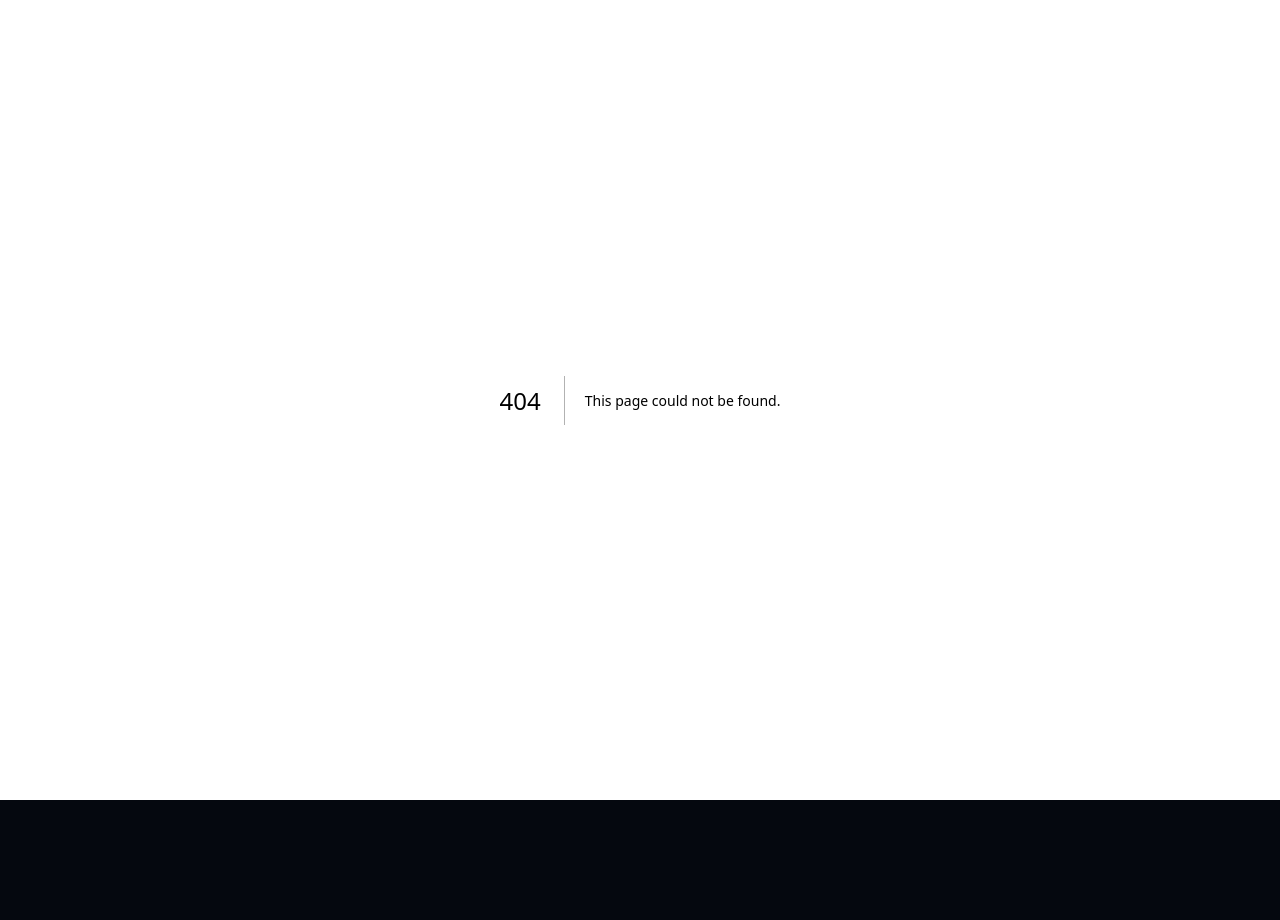
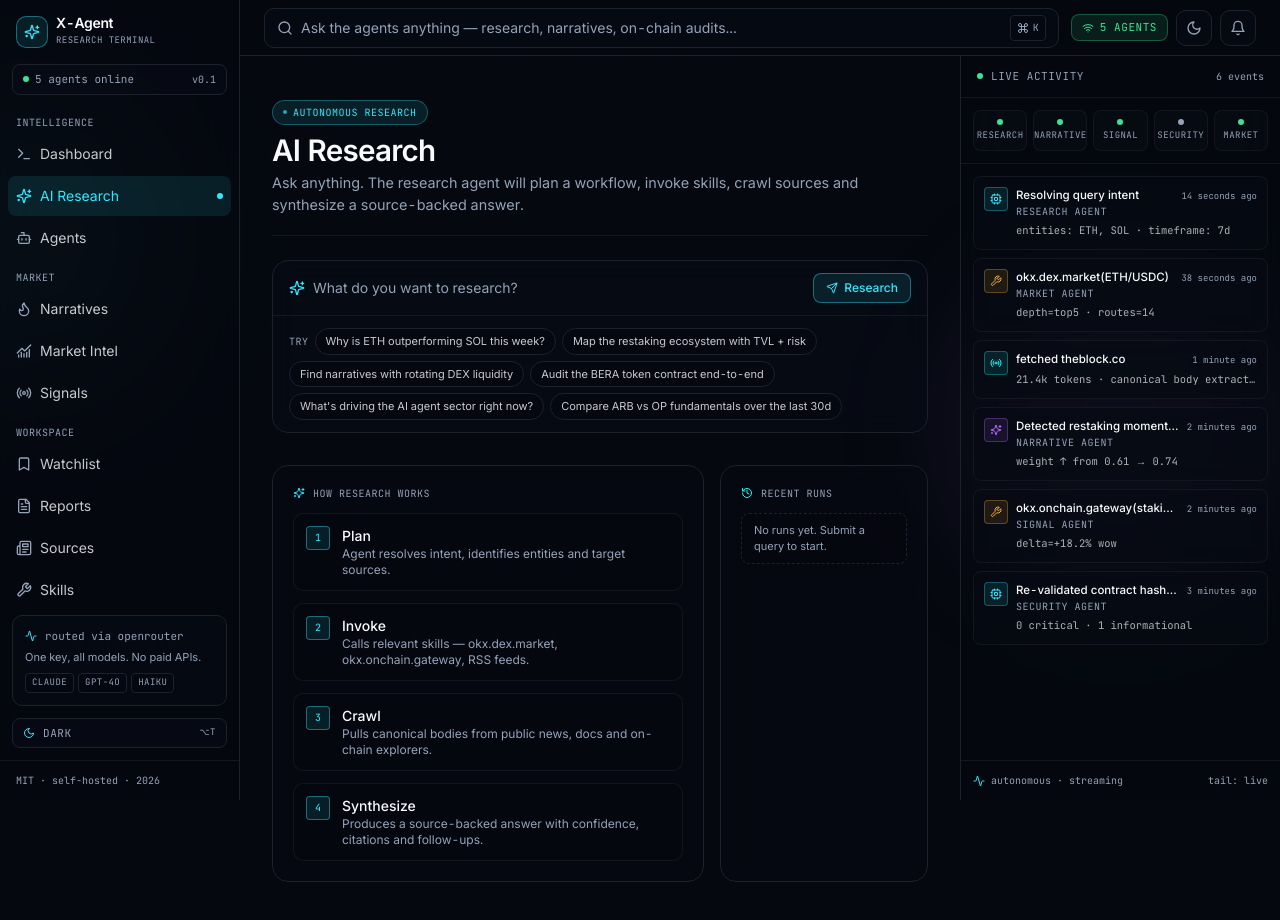
Before and after one commit to Dairus01/X-Agent, a Next.js app: page /research in a window 1280 px wide. Before the commit this address had no page. Before the commit the page ends 800 px from the top, so only its background shows below. Built offline with nearby package versions, Linux system fonts and the light colour scheme.

Commit message:
feat: add research workspace page

```diff
--- /dev/null
+++ b/src/app/(app)/research/page.tsx
@@ -0,0 +1,193 @@
+"use client";
+
+import { useState } from "react";
+import { motion } from "framer-motion";
+import { ArrowRight, Brain, History, Send, Sparkles, Square } from "lucide-react";
+import { PageHeader, PageShell } from "@/components/app/page-header";
+import { AIThinkingLoader } from "@/components/ai-thinking-loader";
+import { useChatStream } from "@/lib/use-chat-stream";
+import { useResearchHistory } from "@/lib/stores/research";
+import { cn } from "@/lib/utils";
+
+const EXAMPLES = [
+  "Why is ETH outperforming SOL this week?",
+  "Map the restaking ecosystem with TVL + risk",
+  "Find narratives with rotating DEX liquidity",
+  "Audit the BERA token contract end-to-end",
+  "What's driving the AI agent sector right now?",
+  "Compare ARB vs OP fundamentals over the last 30d",
+];
+
+export default function ResearchPage() {
+  const [query, setQuery] = useState("");
+  const [activeId, setActiveId] = useState<string | null>(null);
+  const runs = useResearchHistory((s) => s.runs);
+  const addRun = useResearchHistory((s) => s.add);
+  const patchRun = useResearchHistory((s) => s.patch);
+
+  const { send, stop, streaming, text, error } = useChatStream({
+    endpoint: "/api/research",
+    onDelta: (_d, full) => {
+      if (activeId) patchRun(activeId, { answer: full });
+    },
+    onDone: (full) => {
+      if (activeId) patchRun(activeId, { answer: full, status: "done" });
+    },
+    onError: (err) => {
+      if (activeId) patchRun(activeId, { status: "error", answer: err.message });
+    },
+  });
+
+  function onSubmit(e: React.FormEvent) {
+    e.preventDefault();
+    const q = query.trim();
+    if (!q || streaming) return;
+    const id = `run-${Date.now()}`;
+    setActiveId(id);
+    addRun({ id, query: q, answer: "", createdAt: new Date().toISOString(), status: "streaming" });
+    void send([{ role: "user", content: q }]);
+  }
+
+  const active = activeId ? runs.find((r) => r.id === activeId) : null;
+
+  return (
+    <PageShell>
+      <PageHeader
+        kicker="autonomous research"
+        tone="electric"
+        title="AI Research"
+        description="Ask anything. The research agent will plan a workflow, invoke skills, crawl sources and synthesize a source-backed answer."
+      />
+
+      <form
+        onSubmit={onSubmit}
+        className="mt-6 overflow-hidden rounded-2xl border border-border bg-card/60 backdrop-blur-md"
+      >
+        <div className="flex items-center gap-2 border-b border-border/60 px-4 py-3">
+          <Sparkles className="h-4 w-4 text-electric" />
+          <input
+            value={query}
+            onChange={(e) => setQuery(e.target.value)}
+            placeholder="What do you want to research?"
+            className="flex-1 bg-transparent text-sm outline-none placeholder:text-muted-foreground"
+            disabled={streaming}
+          />
+          {streaming ? (
+            <button
+              type="button"
+              onClick={stop}
+              className="inline-flex items-center gap-1.5 rounded-md border border-destructive/40 bg-destructive/10 px-3 py-1.5 text-xs font-medium text-destructive transition-colors hover:bg-destructive/20"
+            >
+              <Square className="h-3 w-3" />
+              Stop
+            </button>
+          ) : (
+            <button
+              type="submit"
+              className="inline-flex items-center gap-1.5 rounded-md border border-electric/40 bg-electric/10 px-3 py-1.5 text-xs font-medium text-electric transition-colors hover:bg-electric/20"
+            >
+              <Send className="h-3 w-3" />
+              Research
+            </button>
+          )}
+        </div>
+        <div className="flex flex-wrap items-center gap-1.5 px-4 py-3">
+          <span className="font-mono text-[10px] uppercase tracking-wider text-muted-foreground">
+            try
+          </span>
+          {EXAMPLES.map((e) => (
+            <button
+              key={e}
+              type="button"
+              onClick={() => setQuery(e)}
+              className="rounded-full border border-border bg-background/40 px-2.5 py-1 text-[11px] text-foreground/80 transition-colors hover:border-electric/40 hover:text-electric"
+            >
+              {e}
+            </button>
+          ))}
+        </div>
+      </form>
+
+      {active ? (
+        <motion.div
+          initial={{ opacity: 0, y: 8 }}
+          animate={{ opacity: 1, y: 0 }}
+          className="mt-6 rounded-2xl border border-border bg-card/60 p-6 backdrop-blur-md"
+        >
+          <div className="flex items-center gap-2 font-mono text-[10px] uppercase tracking-wider text-muted-foreground">
+            <Brain className="h-3 w-3 text-electric" /> agent reasoning
+            {streaming && <AIThinkingLoader />}
+          </div>
+          <article className="prose prose-invert mt-3 max-w-none whitespace-pre-wrap break-words text-sm leading-relaxed text-foreground/90">
+            {text || active.answer || (streaming ? "…" : "")}
+          </article>
+          {error && (
+            <div className="mt-3 rounded-lg border border-destructive/30 bg-destructive/10 p-3 text-xs text-destructive">
+              {error}
+            </div>
+          )}
+        </motion.div>
+      ) : (
+        <div className="mt-8 grid gap-4 lg:grid-cols-3">
+          <div className="lg:col-span-2 rounded-2xl border border-border bg-card/40 p-5 backdrop-blur-md">
+            <div className="flex items-center gap-2 font-mono text-[10px] uppercase tracking-wider text-muted-foreground">
+              <Sparkles className="h-3 w-3 text-electric" /> how research works
+            </div>
+            <ol className="mt-3 space-y-3">
+              {[
+                ["Plan", "Agent resolves intent, identifies entities and target sources."],
+                ["Invoke", "Calls relevant skills — okx.dex.market, okx.onchain.gateway, RSS feeds."],
+                ["Crawl", "Pulls canonical bodies from public news, docs and on-chain explorers."],
+                ["Synthesize", "Produces a source-backed answer with confidence, citations and follow-ups."],
+              ].map((s, i) => (
+                <li key={s[0]} className="flex items-start gap-3 rounded-lg border border-border/60 bg-background/30 p-3">
+                  <div className="grid h-6 w-6 shrink-0 place-items-center rounded border border-electric/40 bg-electric/10 font-mono text-[10px] text-electric">
+                    {i + 1}
+                  </div>
+                  <div className="min-w-0">
+                    <div className="text-sm font-medium">{s[0]}</div>
+                    <div className="text-xs text-muted-foreground">{s[1]}</div>
+                  </div>
+                </li>
+              ))}
+            </ol>
+          </div>
+
+          <div className="rounded-2xl border border-border bg-card/40 p-5 backdrop-blur-md">
+            <div className="flex items-center gap-2 font-mono text-[10px] uppercase tracking-wider text-muted-foreground">
+              <History className="h-3 w-3 text-cyan" /> recent runs
+            </div>
+            <ul className="mt-3 space-y-2">
+              {runs.length === 0 ? (
+                <li className="rounded-md border border-dashed border-border bg-background/30 px-3 py-2 text-[11px] text-muted-foreground">
+                  No runs yet. Submit a query to start.
+                </li>
+              ) : (
+                runs.slice(0, 6).map((r) => (
+                  <li
+                    key={r.id}
+                    className={cn(
+                      "group flex items-center justify-between gap-2 rounded-md border border-border/60 bg-background/30 px-3 py-2 text-xs text-foreground/80",
+                    )}
+                  >
+                    <button
+                      type="button"
+                      onClick={() => {
+                        setActiveId(r.id);
+                        setQuery(r.query);
+                      }}
+                      className="min-w-0 flex-1 truncate text-left"
+                    >
+                      {r.query}
+                    </button>
+                    <ArrowRight className="h-3 w-3 shrink-0 text-muted-foreground transition-colors group-hover:text-electric" />
+                  </li>
+                ))
+              )}
+            </ul>
+          </div>
+        </div>
+      )}
+    </PageShell>
+  );
+}
```
